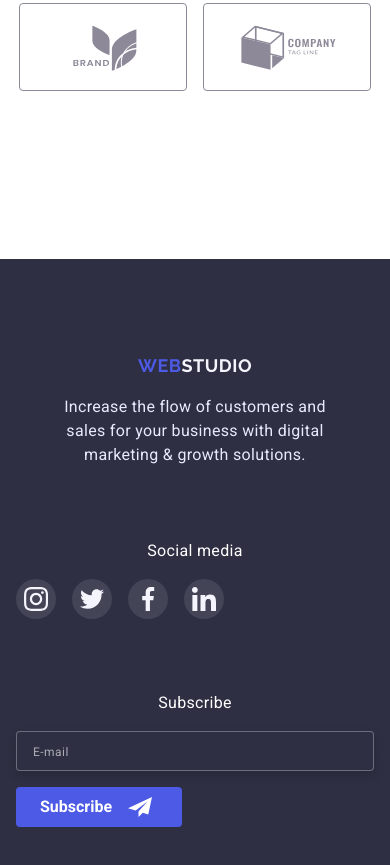
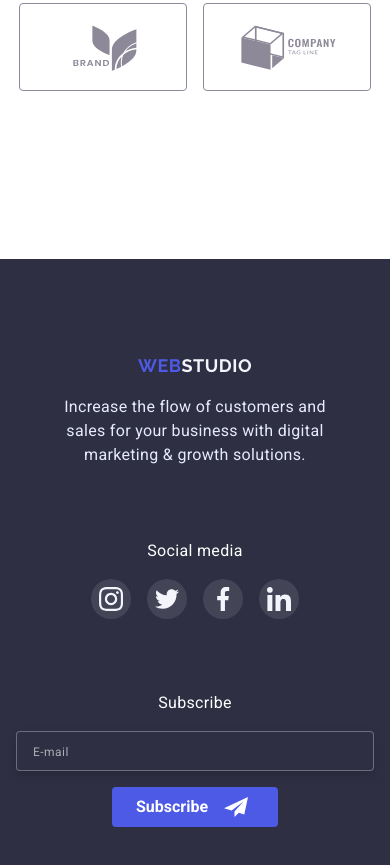
Before and after one commit to ARTEMSHENDRYK/goit-markup-hw-07-11012023, a plain HTML site: page index.html in a window 390 px wide. Shown: the part 4179-5044 px from the top of the page. Drawn offline with nearby package versions, Linux system fonts and the light colour scheme.

Commit message:
mobile FOOTER fixed

```diff
--- a/css/styles.css
+++ b/css/styles.css
@@ -296,7 +296,6 @@ background-image:
 
 .footer-social-list .item .link {
   display: flex;
-  margin-right: 0;
   justify-content: center;
   align-items: center;
   border-radius: 50%;
@@ -331,7 +330,7 @@ background-image:
 
 .form-footer .form-footer-button {
   display: flex;
-   align-items: center;
+  margin: 0 auto;
   width: 166px;
   height: 40px;
   padding: 8px 24px;
@@ -502,6 +501,11 @@ background-image:
 
   .footer-topic {
     margin-top: 72px;
+    text-align: center;
+  }
+
+  .footer-social-list {
+    margin: 0 auto;
   }
 
   .form-footer .label .input {
@@ -839,38 +843,7 @@ background-image:
   width: 264px;
   margin-right: 24px;
 }
-
- /* .form-footer .label .input::placeholder {
-   font-weight: 400;
-   font-size: 12px;
-   line-height: 24px;
-   letter-spacing: 0.04em;
-   color: rgba(255, 255, 255, 0.6);
- } */
-
- /* .form-footer .form-footer-button {
-   display: flex;
-   align-items: center;
-   width: 166px;
-   height: 40px;
-   padding: 8px 24px;
-   font-weight: 700;
-   font-size: 16px;
-   line-height: 1.5;
-   border-radius: 4px;
-   border: none;
-   color: var(--primary-white-color);
-   background-color: var(--accent-color);
- } */
-
- /* .form-footer .form-footer-button .icon {
-   width: 24px;
-   height: 24px;
-   margin-left: 16px;
-   fill: currentColor;
- } */
 }
-
 
 .backdrop {
   position: fixed;
--- a/index.html
+++ b/index.html
@@ -384,7 +384,7 @@
             </li>
           </ul>
         </li>
-        <li class="item">
+        <li class="item-footer">
           <p class="footer-topic">Subscribe</p>
           <form class="form-footer">
             <label class="label">
```
Lines whose indentation alone changed are shown as unchanged.
